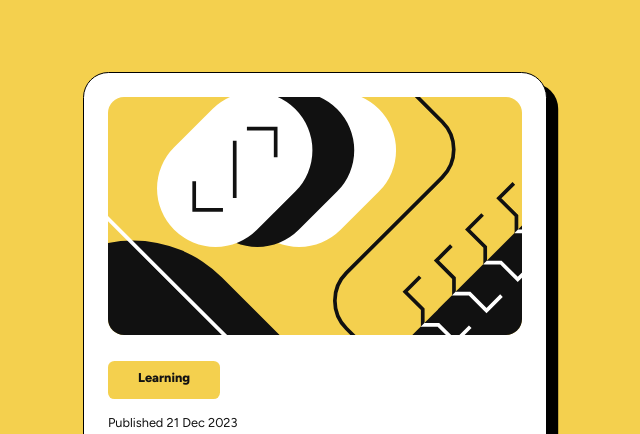
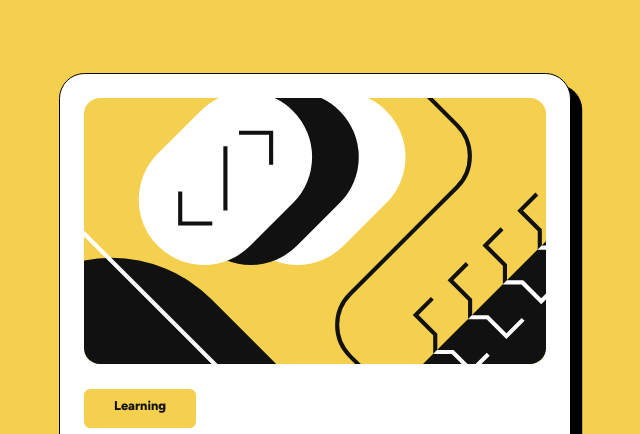
Before and after one commit to Zekrozs/Blog-test, a plain HTML site: page index.html in a window 1280 px wide. Shown: the top 434 px of the page, without its empty margins (325-965 px from the left). Drawn offline with Linux system fonts and the light colour scheme.

Commit message:
Add files via upload

```diff
--- a/Blog.css
+++ b/Blog.css
@@ -86,7 +86,7 @@ body{
 .card{background-color: var(--white);
 padding-inline: 1.5rem ;
 padding-block: 1.5rem 0.1rem ;
-max-width: 29rem;
+max-width: 32rem;
 
 border-radius: 1.6rem; border: solid 0.1rem black;
 box-shadow: 0.7rem 0.7rem }
```
